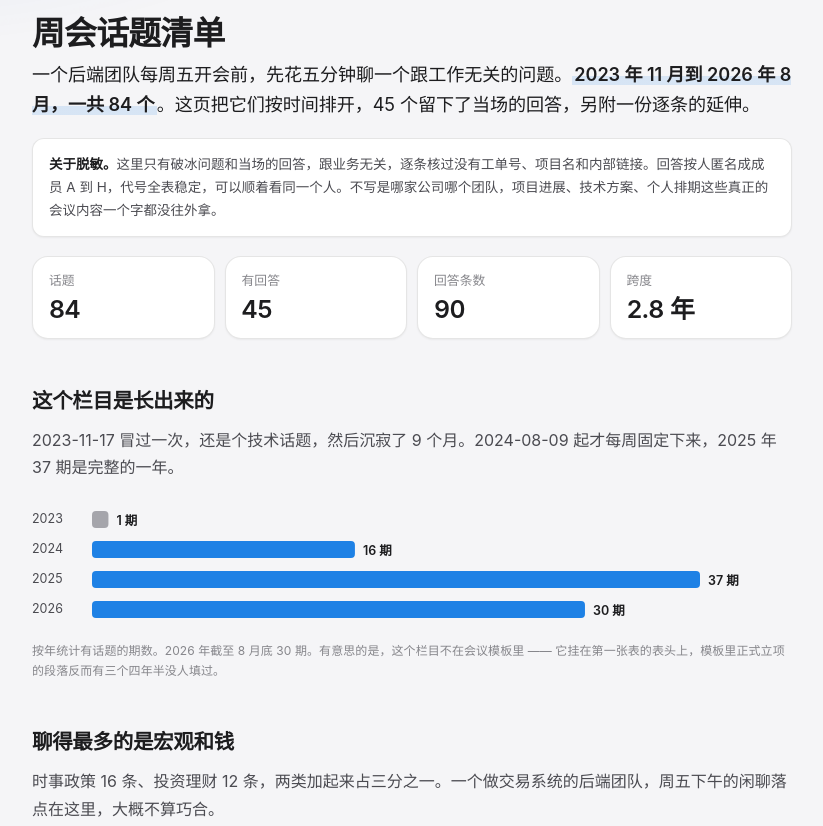
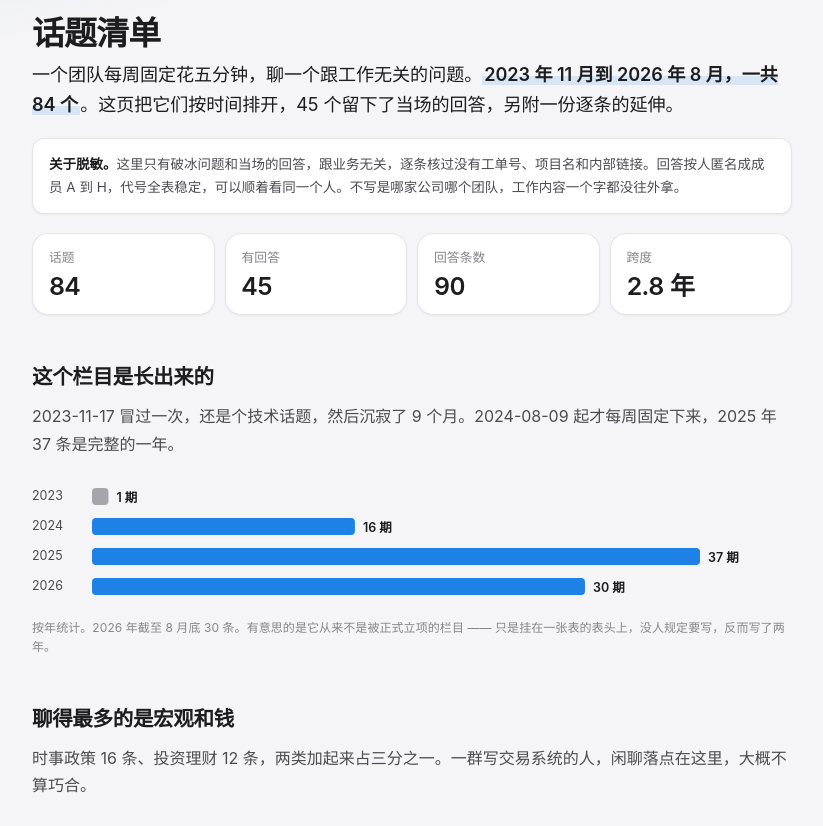
Before and after one commit to ZEUP330/ZEUP330.github.io, a plain HTML site: page weekly/index.html in a window 1280 px wide. Shown: the part 180-1006 px from the top of the page, without its empty margins (228-1051 px from the left). Drawn offline with Linux system fonts and the light colour scheme.

Commit message:
weekly: 改叫「话题清单」，去掉周会字样
标题、h1、meta、首页卡片和图注里的「周会」「会议」「开会」「期数」
全部替换掉。清单本身没动。

```diff
--- a/weekly/index.html
+++ b/weekly/index.html
@@ -3,8 +3,8 @@
 <head>
 <meta charset="utf-8">
 <meta name="viewport" content="width=device-width, initial-scale=1">
-<title>周会话题清单：84 个问题，四年半</title>
-<meta name="description" content="一个后端团队周五开会前先聊五分钟的破冰问题，2023 年 11 月到 2026 年 8 月共 84 条，逐条带日期与类别；45 条留下了当场的回答，按人匿名。另附一份逐条的延伸讨论。">
+<title>话题清单：84 个问题，四年半</title>
+<meta name="description" content="每周一问的破冰话题，2023 年 11 月到 2026 年 8 月共 84 条，逐条带日期与类别；45 条留下了当场的回答，按人匿名成成员 A–H。另附 68 条延伸讨论。">
 <link rel="stylesheet" href="/assets/theme.css">
 <style>
   /* theme.css ships --ease (the drawer curve) but no strong ease-out; entrances
@@ -95,11 +95,11 @@
 <body>
 <main>
   <p class="back"><a href="../">← 首页</a></p>
-  <h1 id="top">周会话题清单</h1>
-  <p class="lede">一个后端团队每周五开会前，先花五分钟聊一个跟工作无关的问题。<span class="hl">2023 年 11 月到 2026 年 8 月，一共 84 个</span>。这页把它们按时间排开，45 个留下了当场的回答，另附一份逐条的延伸。</p>
+  <h1 id="top">话题清单</h1>
+  <p class="lede">一个团队每周固定花五分钟，聊一个跟工作无关的问题。<span class="hl">2023 年 11 月到 2026 年 8 月，一共 84 个</span>。这页把它们按时间排开，45 个留下了当场的回答，另附一份逐条的延伸。</p>
 
   <div class="note">
-    <b>关于脱敏。</b>这里只有破冰问题和当场的回答，跟业务无关，逐条核过没有工单号、项目名和内部链接。回答按人匿名成成员 A 到 H，代号全表稳定，可以顺着看同一个人。不写是哪家公司哪个团队，项目进展、技术方案、个人排期这些真正的会议内容一个字都没往外拿。
+    <b>关于脱敏。</b>这里只有破冰问题和当场的回答，跟业务无关，逐条核过没有工单号、项目名和内部链接。回答按人匿名成成员 A 到 H，代号全表稳定，可以顺着看同一个人。不写是哪家公司哪个团队，工作内容一个字都没往外拿。
   </div>
 
   <div class="stats">
@@ -110,15 +110,15 @@
   </div>
 
   <h2 id="when" data-rail="节奏">这个栏目是长出来的</h2>
-  <p>2023-11-17 冒过一次，还是个技术话题，然后沉寂了 9 个月。2024-08-09 起才每周固定下来，2025 年 37 期是完整的一年。</p>
+  <p>2023-11-17 冒过一次，还是个技术话题，然后沉寂了 9 个月。2024-08-09 起才每周固定下来，2025 年 37 条是完整的一年。</p>
 
   <figure>
     <div id="f-topicyear"></div>
-    <figcaption>按年统计有话题的期数。2026 年截至 8 月底 30 期。有意思的是，这个栏目不在会议模板里 —— 它挂在第一张表的表头上，模板里正式立项的段落反而有三个四年半没人填过。</figcaption>
+    <figcaption>按年统计。2026 年截至 8 月底 30 条。有意思的是它从来不是被正式立项的栏目 —— 只是挂在一张表的表头上，没人规定要写，反而写了两年。</figcaption>
   </figure>
 
   <h2 id="what" data-rail="类别">聊得最多的是宏观和钱</h2>
-  <p>时事政策 16 条、投资理财 12 条，两类加起来占三分之一。一个做交易系统的后端团队，周五下午的闲聊落点在这里，大概不算巧合。</p>
+  <p>时事政策 16 条、投资理财 12 条，两类加起来占三分之一。一群写交易系统的人，闲聊落点在这里，大概不算巧合。</p>
 
   <figure>
     <div id="f-topiccat"></div>
@@ -391,7 +391,7 @@
 
   bars('f-topicyear', Object.keys(byYear).sort().map(function (y) {
     return { name: y, c: y === '2023' ? GRAY : ACC, v: byYear[y], t: byYear[y] + ' 期' };
-  }), { alt: '每年有本周话题的期数。', title: '栏目哪一年才立住', padL: 60 });
+  }), { alt: '每年出现的话题条数。', title: '栏目哪一年才立住', padL: 60 });
 
   var cats = Object.keys(byCat).sort(function (a, b) { return byCat[b] - byCat[a]; });
   bars('f-topiccat', cats.map(function (c) {
```
Also changed, not shown: index.html (+2 -2 lines).
